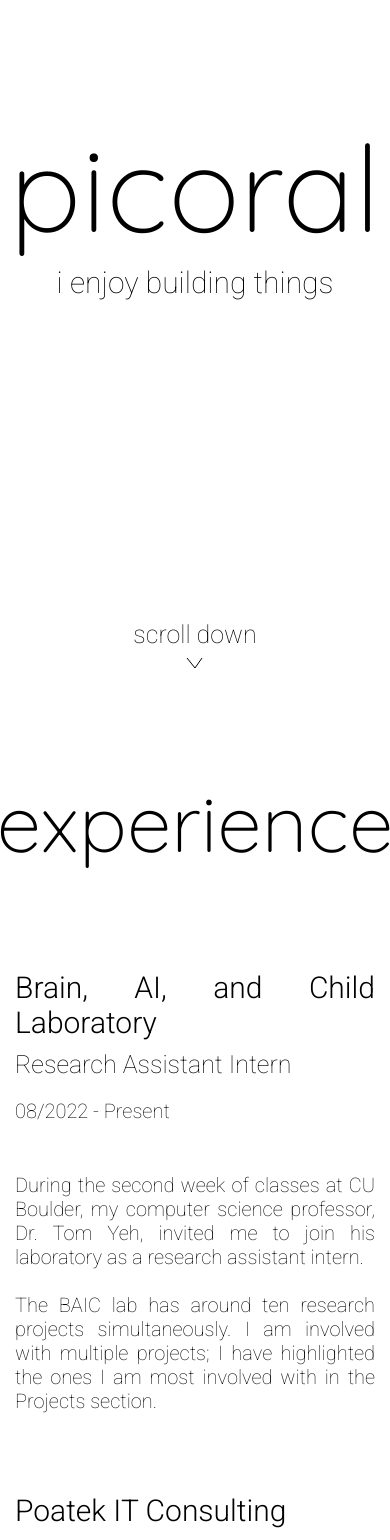
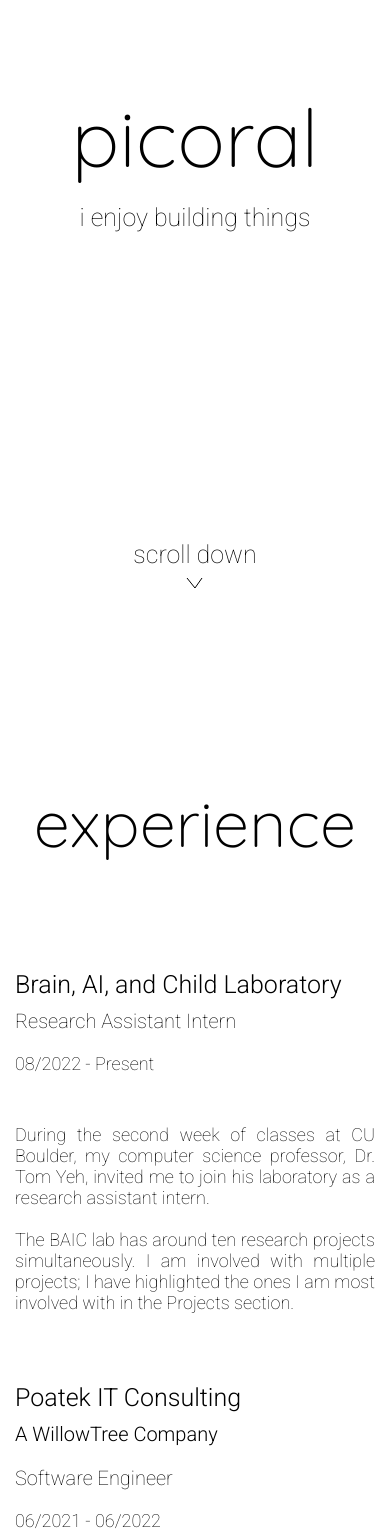
Before and after one commit to feRpicoral/fernandopicoral.com, a Next.js app: page / in a window 390 px wide. Shown: the part 100-1640 px from the top of the page. Built offline with nearby package versions, Linux system fonts and the light colour scheme.

Commit message:
feat: adjusted margins and fonts on mobile

```diff
--- a/src/components/About.tsx
+++ b/src/components/About.tsx
@@ -11,6 +11,11 @@ const AboutTitle = styled.span`
     :first-of-type {
         margin-top: 0;
     }
+
+    @media only screen and (max-width: 600px) {
+        font-size: 25px;
+        margin: 15px 0;
+    }
 `;
 
 const AboutDescription = styled.span`
@@ -18,6 +23,10 @@ const AboutDescription = styled.span`
     font-size: 24px;
     line-height: 32px;
     font-weight: 100;
+
+    @media only screen and (max-width: 600px) {
+        font-size: 20px;
+    }
 `;
 
 const About = () => (
--- a/src/components/Contact.tsx
+++ b/src/components/Contact.tsx
@@ -10,6 +10,11 @@ const ContactTitle = styled.span`
     font-weight: 300;
     margin-bottom: 30px;
     display: inline-block;
+
+    @media only screen and (max-width: 600px) {
+        font-size: 25px;
+        margin-bottom: 15px;
+    }
 `;
 
 const ContactLink = styled.a`
@@ -18,8 +23,13 @@ const ContactLink = styled.a`
     line-height: 32px;
     font-weight: 100;
     text-decoration: none;
+
     :hover {
         text-decoration: underline;
+    }
+
+    @media only screen and (max-width: 600px) {
+        font-size: 20px;
     }
 `;
 
--- a/src/components/Experience.tsx
+++ b/src/components/Experience.tsx
@@ -6,28 +6,48 @@ const Title = styled.h1`
     margin: 0 0 10px 0;
     font-weight: 300;
     font-size: 30px;
+
+    @media only screen and (max-width: 600px) {
+        font-size: 25px;
+    }
 `;
 
 const TitleSubscript = styled.span`
     margin: 10px 0;
     font-size: 25px;
     display: inline-block;
+
+    @media only screen and (max-width: 600px) {
+        font-size: 20px;
+    }
 `;
 
 const SubTitle = styled.h2`
     margin: 0 0 20px 0;
     font-weight: 100;
     font-size: 25px;
+
+    @media only screen and (max-width: 600px) {
+        font-size: 20px;
+    }
 `;
 
 const Date = styled(SubTitle)`
     margin: 0 0 50px 0;
     font-size: 20px;
+
+    @media only screen and (max-width: 600px) {
+        font-size: 18px;
+    }
 `;
 
 const Description = styled.div`
     font-weight: 100;
     font-size: 20px;
+
+    @media only screen and (max-width: 600px) {
+        font-size: 18px;
+    }
 `;
 
 const List = styled.ul`
@@ -47,7 +67,11 @@ const Experience = () => (
             <div>
                 <Title>Brain, AI, and Child Laboratory</Title>
                 <SubTitle>Research Assistant Intern</SubTitle>
-                <Date>08/2022 - Present</Date>
+                <Date>
+                    {/* Some portions of the dates are wrapped in a span to avoid iPhones interpreting
+                    them as phone numbers and underlining them*/}
+                    <span>08</span>/2022 - Present
+                </Date>
                 <Description>
                     During the second week of classes at CU Boulder, my computer
                     science professor, Dr. Tom Yeh, invited me to join his
@@ -68,7 +92,9 @@ const Experience = () => (
                     <TitleSubscript>A WillowTree Company</TitleSubscript>
                 </Title>
                 <SubTitle>Software Engineer</SubTitle>
-                <Date>06/2021 - 06/2022</Date>
+                <Date>
+                    <span>06</span>/2021 - 06/2022
+                </Date>
                 <Description>
                     Poatek, one of the WillowTree branches, is an IT boutique
                     based in Brazil, with high-end clients from around the
@@ -116,7 +142,9 @@ const Experience = () => (
             <div>
                 <Title>Stockvio LLC</Title>
                 <SubTitle>Founder & CEO</SubTitle>
-                <Date>11/2020 - 02/2022</Date>
+                <Date>
+                    <span>11</span>/2020 - 02/2022
+                </Date>
                 <Description>
                     Stockvio is a platform where users can automatically
                     calculate their taxes over capital gains in BOVESPA using
--- a/src/components/Home.tsx
+++ b/src/components/Home.tsx
@@ -31,6 +31,10 @@ const ScrollDownWrap = styled.div`
     position: absolute;
     bottom: 0;
     animation: ${MoveUpDown} 1.8s linear infinite;
+
+    @media only screen and (max-width: 600px) {
+        margin-bottom: 80px;
+    }
 `;
 
 const ScrollDown = styled.span`
@@ -43,6 +47,10 @@ const ScrollDown = styled.span`
 
 const TitleWrap = styled.div`
     margin-top: 125px;
+
+    @media only screen and (max-width: 600px) {
+        margin-top: 75px;
+    }
 `;
 
 const Subtitle = styled.h2`
@@ -51,6 +59,11 @@ const Subtitle = styled.h2`
     font-size: 30px;
     line-height: 35px;
     margin: 15px 0;
+
+    @media only screen and (max-width: 600px) {
+        font-size: 25px;
+        margin-top: 0;
+    }
 `;
 
 const Home = () => (
--- a/src/components/Navbar.tsx
+++ b/src/components/Navbar.tsx
@@ -13,6 +13,10 @@ const Nav = styled.nav`
     background-color: ${props => props.theme.colors.navBackground};
     z-index: 1;
     padding: 30px;
+
+    @media only screen and (max-width: 600px) {
+        padding: 15px 30px;
+    }
 `;
 
 const Logo = styled.h1`
--- a/src/components/Projects.tsx
+++ b/src/components/Projects.tsx
@@ -22,6 +22,11 @@ const ProjectTitle = styled.a`
             text-decoration: underline;
         `}
     }
+
+    @media only screen and (max-width: 600px) {
+        font-size: 25px;
+        margin-bottom: 30px;
+    }
 `;
 
 const ProjectDescription = styled.p`
@@ -29,6 +34,10 @@ const ProjectDescription = styled.p`
     line-height: 30px;
     font-weight: 100;
     margin: 0;
+
+    @media only screen and (max-width: 600px) {
+        font-size: 18px;
+    }
 `;
 
 const StyledGithub = styled(GithubIcon)`
--- a/src/components/styles/index.ts
+++ b/src/components/styles/index.ts
@@ -18,15 +18,24 @@ export const PageTitle = styled.h1`
     font-size: 120px;
     line-height: 125px;
     margin: 0;
+
+    @media only screen and (max-width: 600px) {
+        font-size: 80px;
+    }
 `;
 
 export const SectionHeader = styled(PageTitle)`
     font-size: 80px;
     margin-bottom: 55px;
+
+    @media only screen and (max-width: 600px) {
+        font-size: 65px;
+    }
 `;
 
 export const SectionContent = styled.div`
     max-width: 650px;
+    min-width: 100%;
     margin-top: 30px;
     display: flex;
     justify-content: center;
@@ -37,6 +46,10 @@ export const SectionContent = styled.div`
 
     div:not(:last-of-type) {
         margin-bottom: 80px;
+
+        @media only screen and (max-width: 600px) {
+            margin-bottom: 70px;
+        }
     }
 
     @media only screen and (min-width: 1020px) {
```
